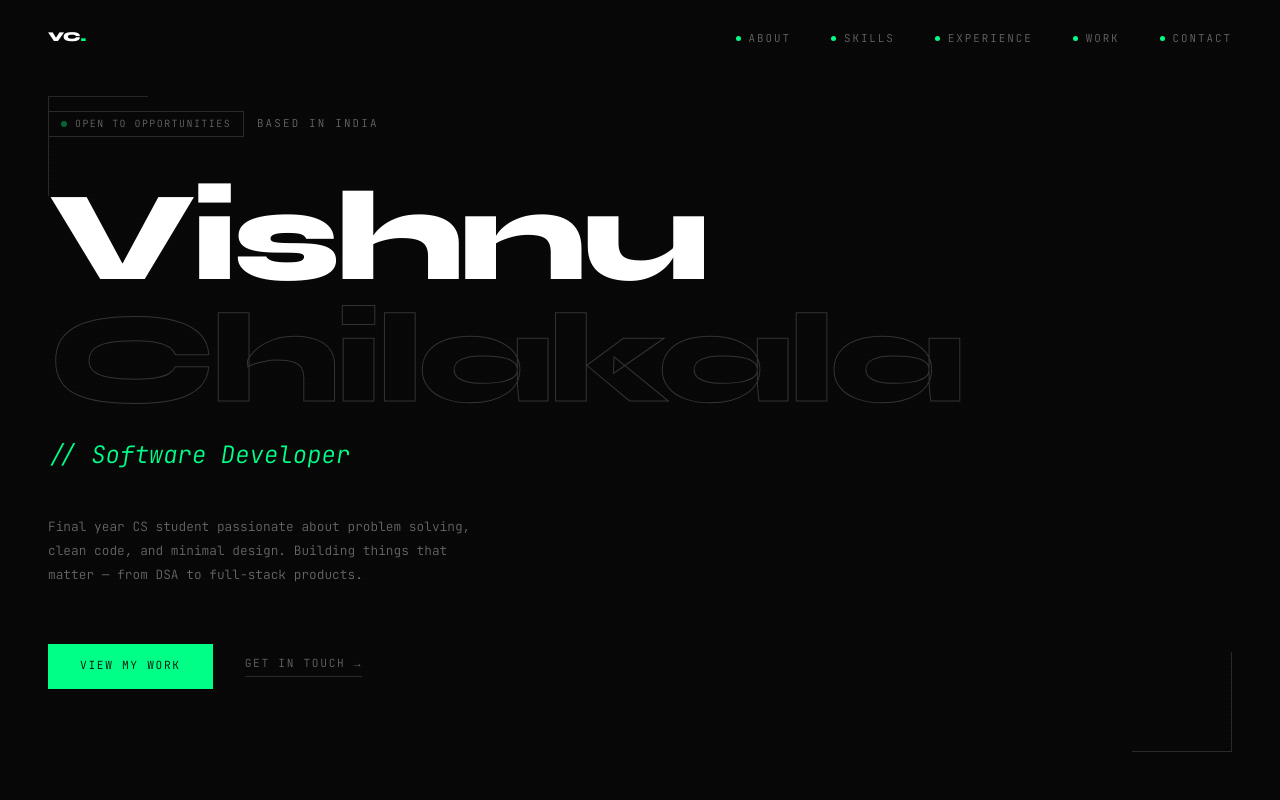
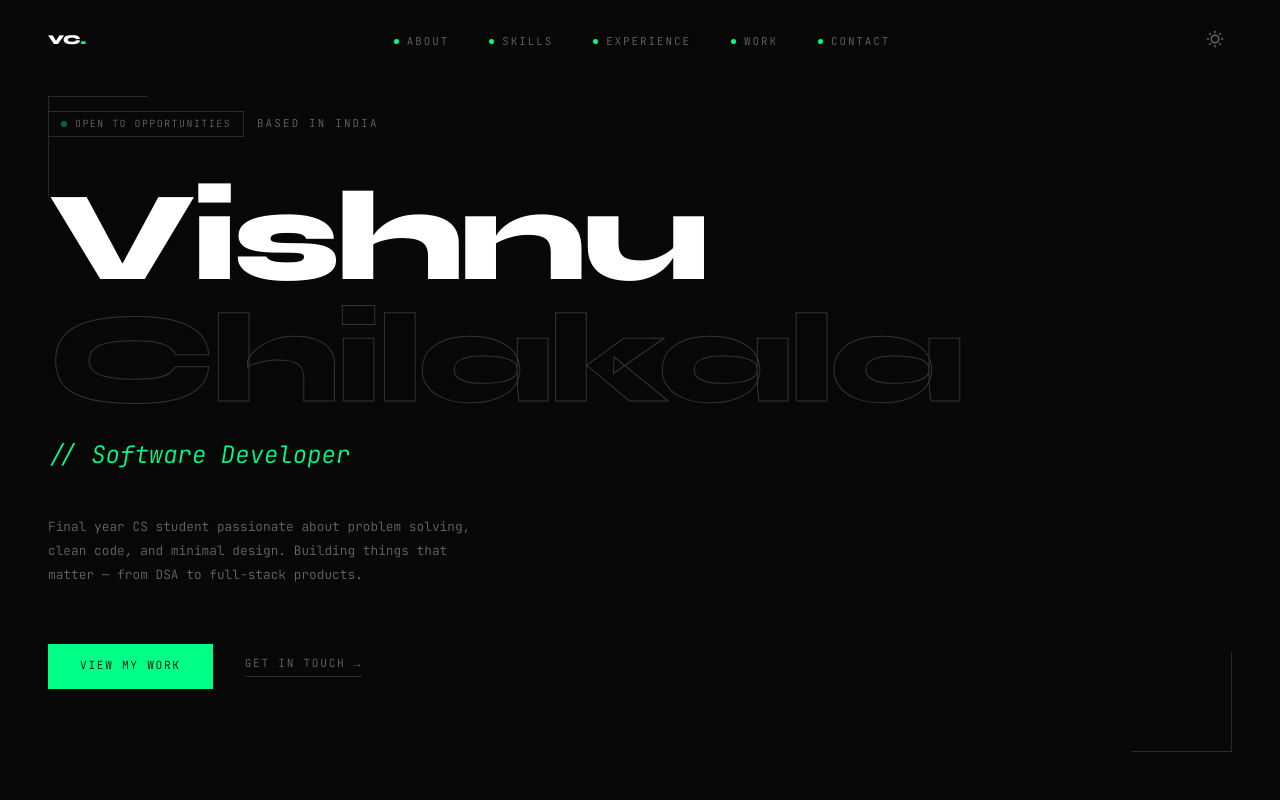
Before and after one commit to Vishnu539/portfolio, a React (Vite) app: page / in a window 1280 px wide. Shown: the top 800 px of the page. Built offline with nearby package versions, Linux system fonts and the light colour scheme.

Commit message:
added theme change functionality

```diff
--- a/index.html
+++ b/index.html
@@ -2,7 +2,9 @@
 <html lang="en">
   <head>
     <meta charset="UTF-8" />
-    <link rel="icon" type="image/svg+xml" href="/favicon.png" />
+    <link rel="preconnect" href="https://fonts.googleapis.com">
+    <link rel="preconnect" href="https://fonts.gstatic.com" crossorigin>
+    <link id="favicon" rel="icon" type="image/png" href="/favicon-dark.png" />
     <meta name="viewport" content="width=device-width, initial-scale=1.0" />
     <title>Vishnu Chilakala | Software Developer</title>
     <meta name="description" content="Vishnu Chilakala – Computer Science student specializing in AI/ML, building machine learning systems and full-stack applications." />
--- a/src/App.jsx
+++ b/src/App.jsx
@@ -18,6 +18,7 @@ function App() {
     const [loading, setLoading] = useState(true)
     const [fadeOut, setFadeOut] = useState(false)
     const [showMobileNotice, setShowMobileNotice] = useState(false)
+    const [theme, setTheme] = useState("dark")
 
     useEffect(() => {
 
@@ -32,6 +33,57 @@ function App() {
         }
 
     }, [])
+
+    useEffect(() => {
+
+        const savedTheme = localStorage.getItem("theme")
+        const favicon = document.getElementById("favicon")
+
+        if (savedTheme === "light") {
+
+            document.body.classList.add("light")
+            setTheme("light")
+
+            if (favicon) {
+                favicon.href = "/favicon-light.png"
+            }
+
+        } else {
+
+            document.body.classList.remove("light")
+            setTheme("dark")
+
+            if (favicon) {
+                favicon.href = "/favicon-dark.png"
+            }
+
+        }
+
+    }, [])
+
+    const toggleTheme = () => {
+
+        const newTheme = theme === "dark" ? "light" : "dark"
+
+        setTheme(newTheme)
+
+        const favicon = document.getElementById("favicon")
+
+        if (newTheme === "light") {
+
+            document.body.classList.add("light")
+            favicon.href = "/favicon-light.png"
+
+        } else {
+
+            document.body.classList.remove("light")
+            favicon.href = "/favicon-dark.png"
+
+        }
+
+        localStorage.setItem("theme", newTheme)
+
+    }
 
     useEffect(() => {
 
@@ -87,7 +139,7 @@ function App() {
     return (
         <>
             <Cursor />
-            <Navbar />
+            <Navbar toggleTheme={toggleTheme} theme={theme} />
             {showMobileNotice && (
                 <div className="mobile-experience-note">
                     Best experienced on a bigger screen.
--- a/src/components/Navbar.jsx
+++ b/src/components/Navbar.jsx
@@ -1,6 +1,6 @@
 import { useEffect } from "react";
 
-export default function Navbar() {
+export default function Navbar({ toggleTheme, theme })  {
 
     useEffect(() => {
         const nav = document.getElementById("nav");
@@ -51,6 +51,7 @@ export default function Navbar() {
 
     return (
         <nav id="nav">
+
             <a href="#hero" className="nav-logo">
                 vc<span>.</span>
             </a>
@@ -78,13 +79,6 @@ export default function Navbar() {
                     </a>
                 </li>
 
-                {/*<li>*/}
-                {/*    <a href="#certifications">*/}
-                {/*        <span className="nav-dot"></span>*/}
-                {/*        Certifications*/}
-                {/*    </a>*/}
-                {/*</li>*/}
-
                 <li>
                     <a href="#projects">
                         <span className="nav-dot"></span>
@@ -100,6 +94,41 @@ export default function Navbar() {
                 </li>
 
             </ul>
+
+            {/* Theme toggle button moved OUTSIDE nav-links */}
+
+            <button
+                className="theme-toggle"
+                onClick={toggleTheme}
+                aria-label="Toggle theme"
+            >
+                {theme === "dark" ? (
+
+                    <svg className="theme-icon" viewBox="0 0 24 24" fill="none">
+                        <circle cx="12" cy="12" r="5" stroke="currentColor" strokeWidth="2"/>
+                        <line x1="12" y1="1" x2="12" y2="4" stroke="currentColor" strokeWidth="2"/>
+                        <line x1="12" y1="20" x2="12" y2="23" stroke="currentColor" strokeWidth="2"/>
+                        <line x1="4.22" y1="4.22" x2="6.34" y2="6.34" stroke="currentColor" strokeWidth="2"/>
+                        <line x1="17.66" y1="17.66" x2="19.78" y2="19.78" stroke="currentColor" strokeWidth="2"/>
+                        <line x1="1" y1="12" x2="4" y2="12" stroke="currentColor" strokeWidth="2"/>
+                        <line x1="20" y1="12" x2="23" y2="12" stroke="currentColor" strokeWidth="2"/>
+                        <line x1="4.22" y1="19.78" x2="6.34" y2="17.66" stroke="currentColor" strokeWidth="2"/>
+                        <line x1="17.66" y1="6.34" x2="19.78" y2="4.22" stroke="currentColor" strokeWidth="2"/>
+                    </svg>
+
+                ) : (
+
+                    <svg className="theme-icon" viewBox="0 0 24 24" fill="none">
+                        <path
+                            d="M21 12.8A9 9 0 1111.2 3 7 7 0 0021 12.8z"
+                            stroke="currentColor"
+                            strokeWidth="2"
+                        />
+                    </svg>
+
+                )}
+            </button>
+
         </nav>
     );
 }
--- a/src/styles/global.css
+++ b/src/styles/global.css
@@ -10,6 +10,152 @@
     --white:  #ffffff;
     --green:  #00ff87;
     --green2: #00c96a;
+}
+
+body.light {
+
+    --bg:     #ffffff;
+    --bg2:    #f7f7f7;
+    --bg3:    #f0f0f0;
+
+    --line:   #e5e5e5;
+    --line2:  #d8d8d8;
+
+    --text:   #111111;
+
+    --muted:  #b0b0b0;
+    --muted2: #666666;
+
+    --white:  #000000;
+
+    --green:  #2563eb;
+    --green2: #1d4ed8;
+}
+
+body.light ::selection {
+    color: #ffffff;
+    background-color: var(--green);
+}
+
+body.light .hero-code {
+    background: rgba(255,255,255,0.85);
+    border: 1px solid var(--line);
+}
+
+body.light nav.scrolled {
+    background: rgba(255,255,255,.9);
+}
+
+body.light #cur {
+    background: var(--green);
+}
+
+body.light #cur-ring {
+    border-color: rgba(0, 201, 106, .4);
+}
+
+body.light .hero-name .outline {
+    -webkit-text-stroke: 1px rgba(0,0,0,.25);
+}
+
+body.light .hero-code {
+    background: rgba(255,255,255,0.9);
+    border: 1px solid var(--line);
+}
+
+body.light .cert-card,
+body.light .exp-card,
+body.light .project-card {
+    box-shadow: 0 1px 2px rgba(0,0,0,0.04);
+}
+
+body.light .cert-card:hover,
+body.light .exp-card:hover,
+body.light .project-card:hover {
+    box-shadow: 0 6px 18px rgba(0,0,0,0.08);
+}
+
+body.light section {
+    box-shadow: inset 0 1px 0 rgba(0,0,0,0.04);
+}
+
+body.light nav.scrolled {
+    background: rgba(255,255,255,0.85);
+    backdrop-filter: blur(16px);
+}
+
+body.light .hero-code {
+    box-shadow: 0 8px 20px rgba(0,0,0,0.08);
+}
+
+.theme-toggle {
+
+    background: transparent;
+    border: 1px solid var(--line2);
+    color: var(--muted2);
+
+    font-size: .8rem;
+    padding: 4px 8px;
+
+    cursor: pointer;
+
+    transition: color .2s, border-color .2s;
+
+}
+
+.theme-icon {
+    width: 22px;
+    height: 22px;
+}
+
+.theme-toggle:hover {
+
+    color: var(--green);
+    border-color: var(--green);
+
+}
+
+body,
+body * {
+    transition:
+            background-color .35s ease,
+            color .35s ease,
+            border-color .35s ease,
+            box-shadow .35s ease;
+}
+
+.theme-toggle {
+
+    display: flex;
+    align-items: center;
+    justify-content: center;
+
+    width: 34px;
+    height: 34px;
+
+    border: none;
+    background: transparent;
+    color: var(--muted2);
+
+    transition: all .25s ease;
+
+}
+
+.theme-toggle:hover {
+
+    color: var(--green);
+    border-color: var(--green);
+
+}
+
+.theme-icon {
+    width: 22px;
+    height: 22px;
+    transition: transform .35s ease;
+}
+
+.theme-toggle:active .theme-icon {
+    transform: rotate(180deg);
 }
 
 *, *::before, *::after { box-sizing: border-box; margin: 0; padding: 0; }
@@ -345,7 +491,7 @@ nav.scrolled {
     text-decoration: none; letter-spacing: -.02em;
 }
 .nav-logo span { color: var(--green); }
-.nav-links { display: flex; gap: 2.5rem; list-style: none; }
+.nav-links { display: flex; align-items: center; gap: 2.5rem; list-style: none; }
 .nav-links a {
     color: var(--muted2); text-decoration: none;
     font-size: .68rem; letter-spacing: .18em; text-transform: uppercase;
```
Also changed, not shown: public/favicon-dark.png (renamed from public/favicon.png), public/favicon-light.png (added).
